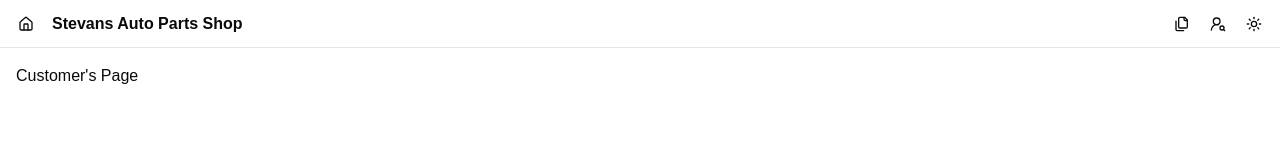
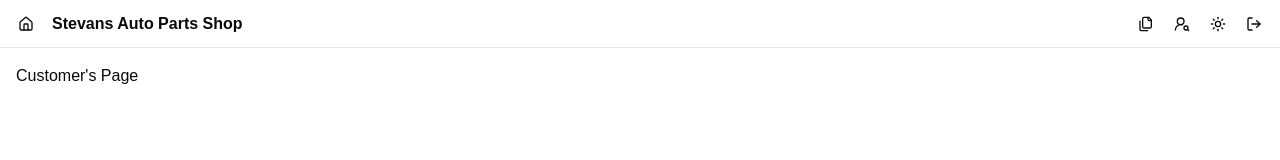
Before and after one commit to Cyrus-0101/tickets-system, a Next.js app: page /customers in a window 1280 px wide. Shown: the top 160 px of the page. Built offline with nearby package versions, Linux system fonts and the light colour scheme.

Commit message:
feat: Added login and logout buttons

```diff
--- a/src/components/Header.tsx
+++ b/src/components/Header.tsx
@@ -1,8 +1,10 @@
 import React from 'react'
 import NavButton from './NavButton'
-import { FilesIcon, HomeIcon, UserRoundSearchIcon } from 'lucide-react'
+import { FilesIcon, HomeIcon, LogOutIcon, UserRoundSearchIcon } from 'lucide-react'
 import Link from 'next/link'
 import { ThemeToggleButton } from './ThemeToggleButton'
+import { Button } from '@/components/ui/button'
+import { LogoutLink } from '@kinde-oss/kinde-auth-nextjs/components'
 
 const Header = () => {
   return (
@@ -25,6 +27,19 @@ const Header = () => {
 
               <ThemeToggleButton />
 
+              <Button
+                variant="ghost"
+                size='icon'
+                aria-label='Log Out'
+                title='Log Out'
+                className='rounded-full'
+                asChild
+              >
+                <LogoutLink>
+                  <LogOutIcon />
+                </LogoutLink>
+              </Button>
+
             </div>
 
         </div>
```
